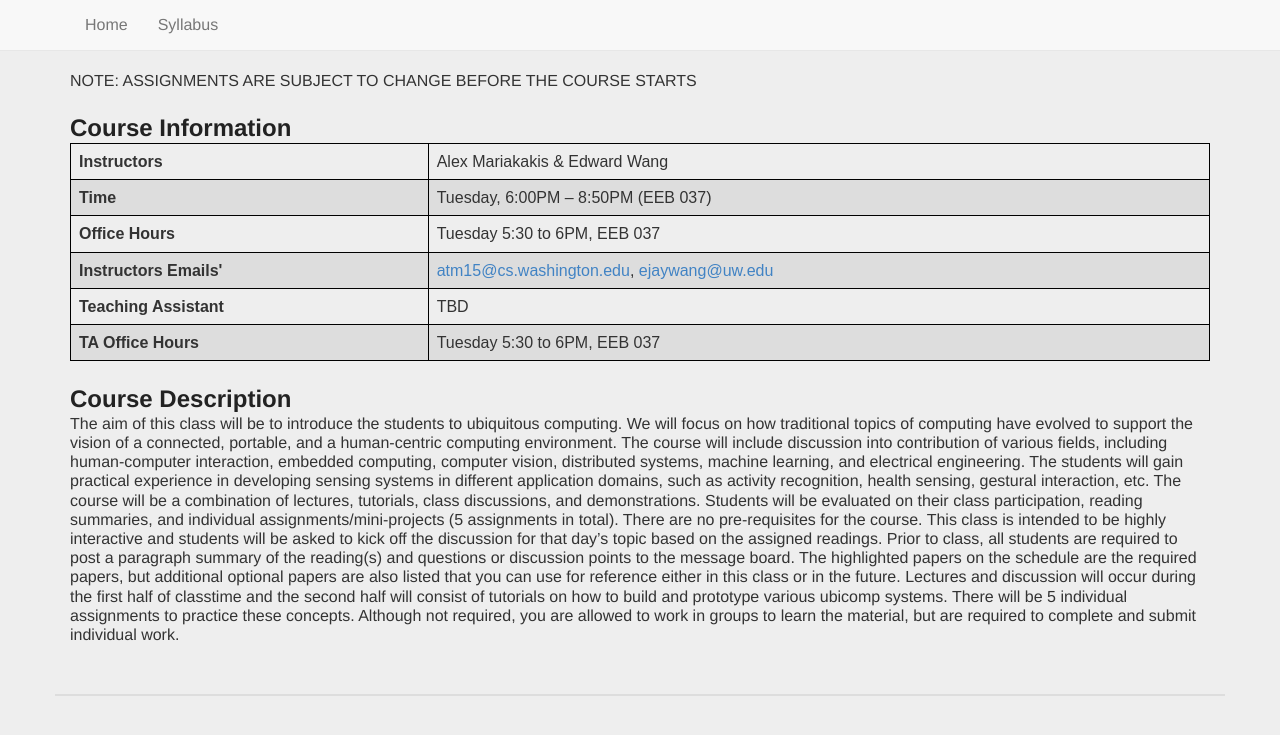
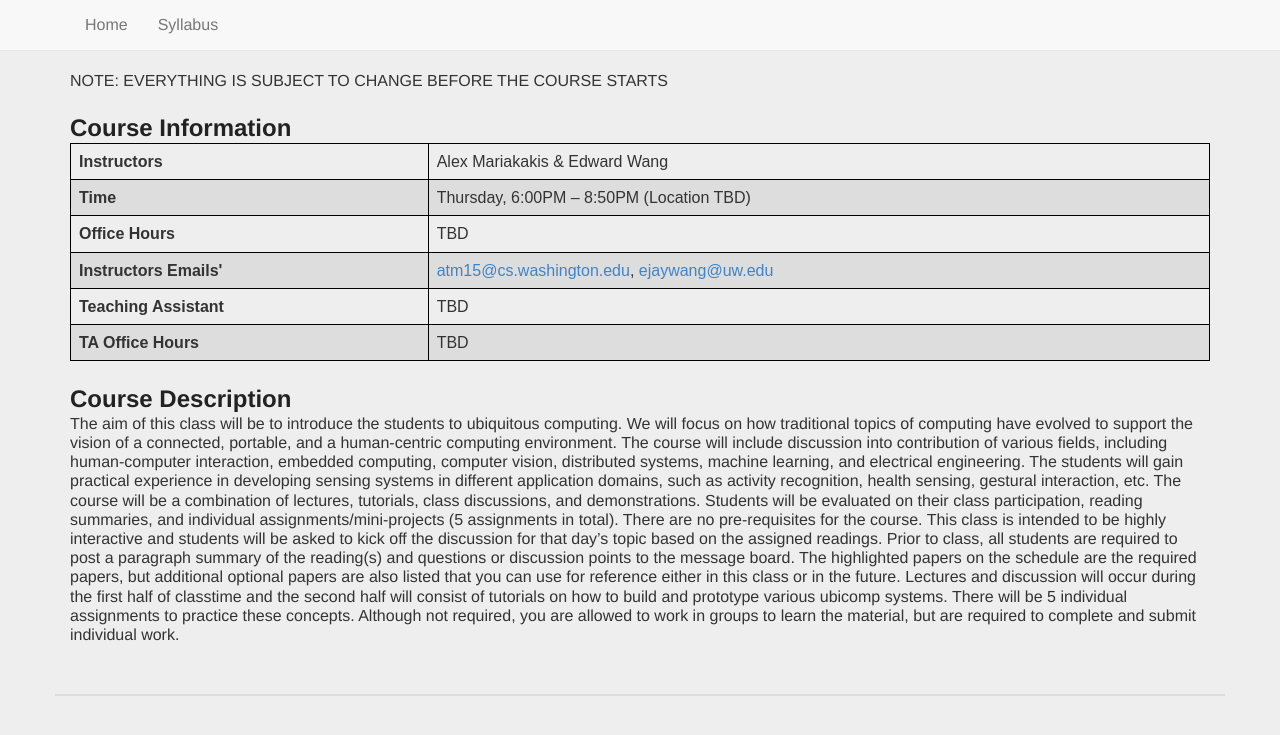
Before and after one commit to mariakakis/mhealth-course, a Jekyll site: the page built from index.html, in a window 1280 px wide. Shown: the top 735 px of the page. Built offline with Jekyll 4.4.1, drawn with Linux system fonts in a browser that asks for light colours; some web fonts are replaced.

```diff
--- a/_includes/course_dates.html
+++ b/_includes/course_dates.html
@@ -3,8 +3,8 @@
 {% assign on_sun = false %}
 {% assign on_mon = false %}
 {% assign on_tue = false %}
-{% assign on_wed = true %}
-{% assign on_thu = false %}
+{% assign on_wed = false %}
+{% assign on_thu = true %}
 {% assign on_fri = false %}
 {% assign on_sat = false %}
 {% assign curr_date = start_date %}
--- a/index.html
+++ b/index.html
@@ -4,7 +4,7 @@ layout: default
 ---
 <div class="row">
   <div class="col-xs-12">
-    NOTE: ASSIGNMENTS ARE SUBJECT TO CHANGE BEFORE THE COURSE STARTS
+    NOTE: EVERYTHING IS SUBJECT TO CHANGE BEFORE THE COURSE STARTS
   </div>
 </div>
 <div class="row">
@@ -18,11 +18,11 @@ layout: default
         </tr>
         <tr>
           <td><b>Time</b></td>
-          <td>Tuesday, 6:00PM – 8:50PM (EEB 037)</td>
+          <td>Thursday, 6:00PM – 8:50PM (Location TBD)</td>
         </tr>
         <tr>
           <td><b>Office Hours</b></td>
-          <td>Tuesday 5:30 to 6PM, EEB 037</td>
+          <td>TBD</td>
         </tr>
         <tr>
           <td><b>Instructors Emails'</b></td>
@@ -34,7 +34,7 @@ layout: default
         </tr>
         <tr>
           <td><b>TA Office Hours</b></td>
-          <td>Tuesday 5:30 to 6PM, EEB 037</td>
+          <td>TBD</td>
         </tr>
       </tbody>
     </table>
```
